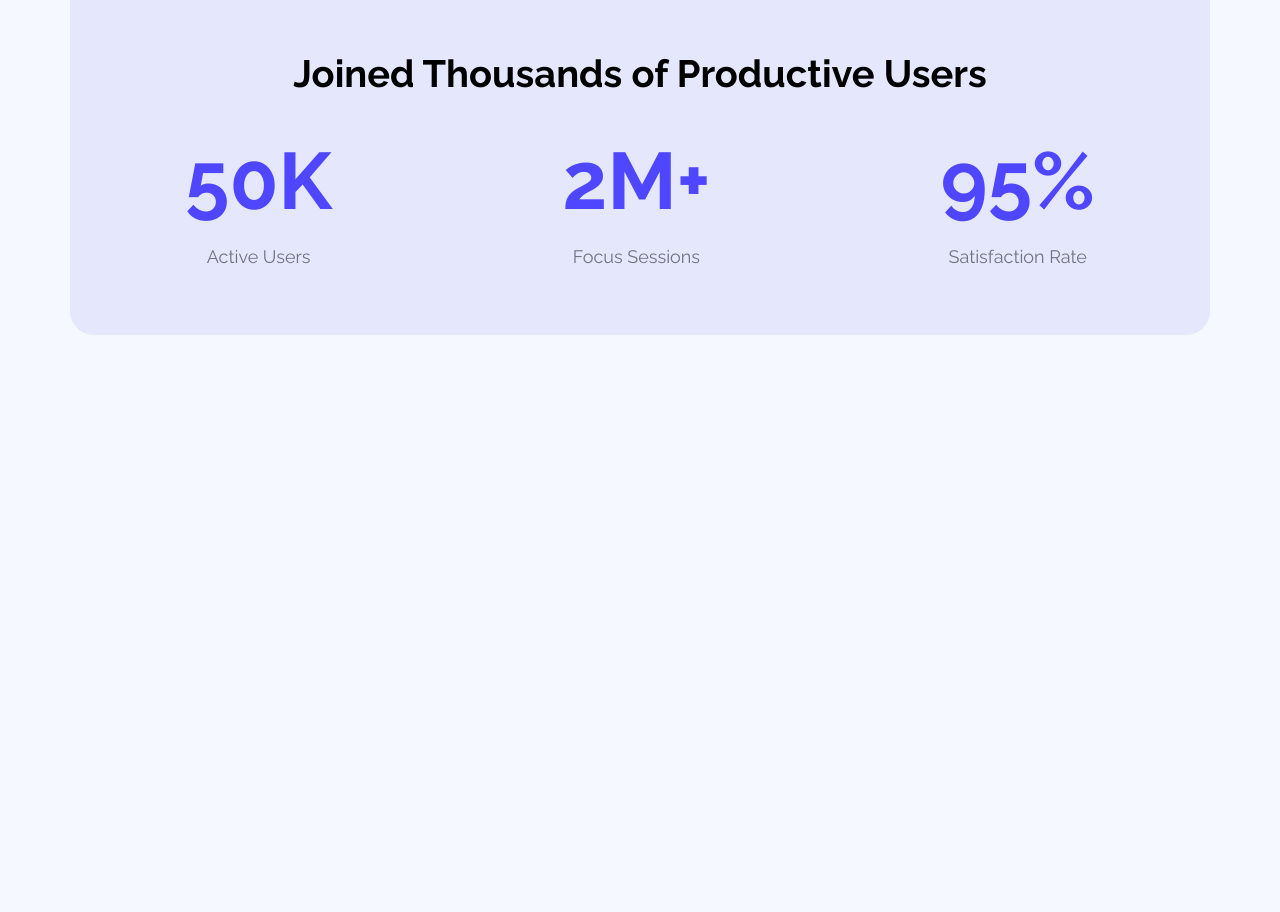
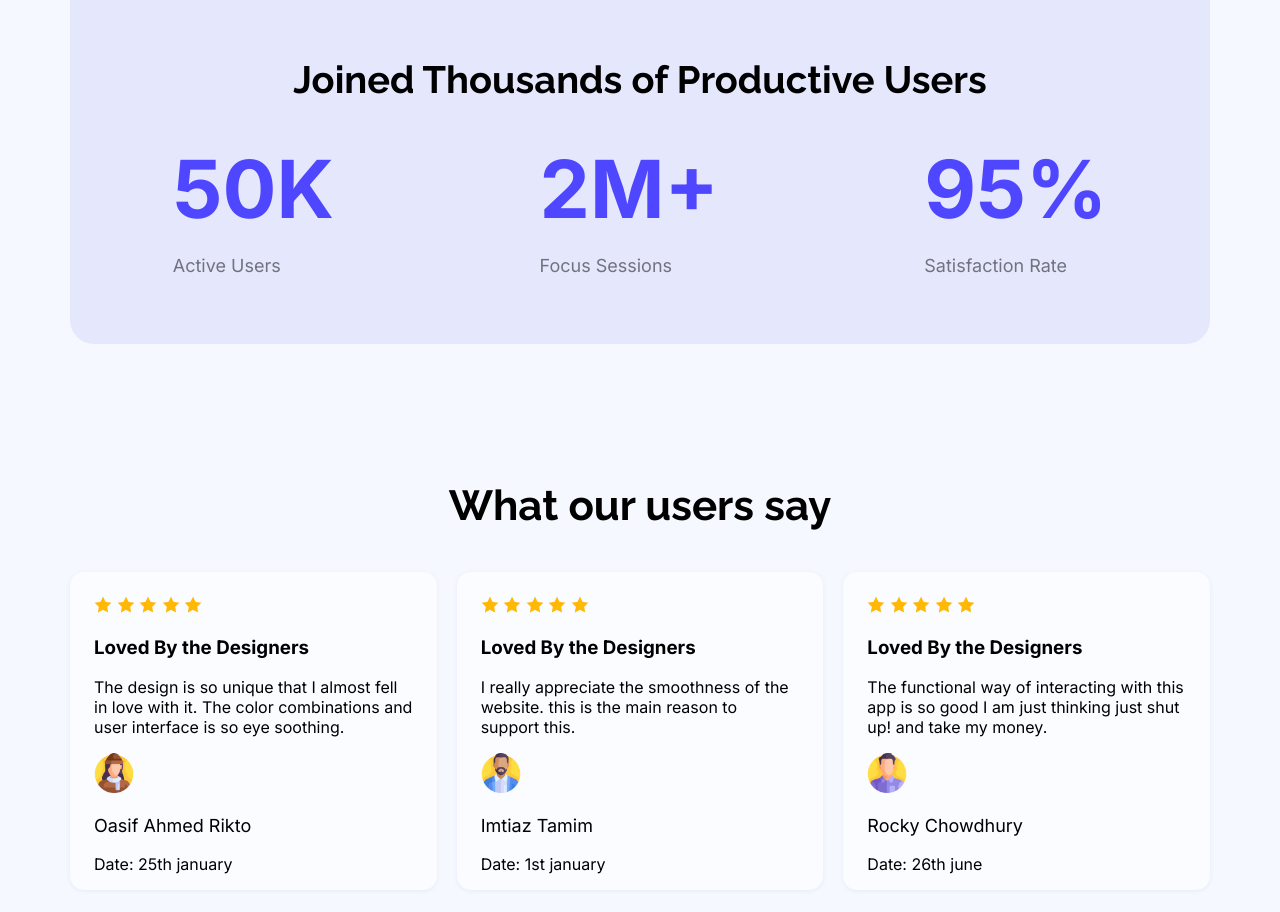
Before and after one commit to ahmed0004321/assignment-project, a plain HTML site: page index.html in a window 1280 px wide. Shown: the part 1260-2172 px from the top of the page. Before the commit the page ends 1603 px from the top, so only its background shows below. Drawn offline with Linux system fonts and the light colour scheme; a web font is replaced by a local one.

Commit message:
star icon section added

```diff
--- a/index.html
+++ b/index.html
@@ -58,6 +58,63 @@
                         </div>
                 </section>
             </section>
+
+            <!--star icon section-->
+            <section class="design">
+                <h3 class="matha">What our users say</h3>
+                <section class="design-input">
+                        <div class="main-put">
+                            <img src="Assets/icon-star.png" alt="">
+                            <img src="Assets/icon-star.png" alt="">
+                            <img src="Assets/icon-star.png" alt="">
+                            <img src="Assets/icon-star.png" alt="">
+                            <img src="Assets/icon-star.png" alt="">
+                            <h3>Loved By the Designers</h3>
+                            <p class="opacity">The design is so unique that I almost fell in love with it. The color combinations and user interface is so eye soothing.</p>
+                            <div class="customer">
+                                <img style="height: 40px" style="width:40px" src="Assets/woman_4140075.png" alt="">
+                                <div>
+                                <p style="font-size: 18px;" style="opacity: 0.5" style="font-weight: bold;">Oasif Ahmed Rikto</p>
+                                <p>Date: 25th january</p>
+                                </div>
+                            </div>
+                        </div>
+                        <div class="main-put">
+                            <img src="Assets/icon-star.png" alt="">
+                            <img src="Assets/icon-star.png" alt="">
+                            <img src="Assets/icon-star.png" alt="">
+                            <img src="Assets/icon-star.png" alt="">
+                            <img src="Assets/icon-star.png" alt="">
+                            <h3>Loved By the Designers</h3>
+                            <p class="opacity">I really appreciate the smoothness of the website. this is the main reason to support this.</p>
+                            <div class="customer">
+                                <img style="height: 40px" style="width:40px"  src="Assets/man_4140057.png" alt="">
+                                <div>
+                                <p style="font-size: 18px;" style="opacity: 0.5" style="font-weight: bold;">Imtiaz Tamim</p>
+                                <p>Date: 1st january</p>
+                                </div>
+                            </div>
+                        </div>
+                        </div>
+                        <div class="main-put">
+                            <img src="Assets/icon-star.png" alt="">
+                            <img src="Assets/icon-star.png" alt="">
+                            <img src="Assets/icon-star.png" alt="">
+                            <img src="Assets/icon-star.png" alt="">
+                            <img src="Assets/icon-star.png" alt="">
+                            <h3>Loved By the Designers</h3>
+                            <p class="opacity">The functional way of interacting with this app is so good I am just thinking just shut up! and take my money.</p>
+                            <div class="customer">
+                                <img style="height: 40px" style="width:40px"  src="Assets/man_4140037.png" alt="">
+                                <div>
+                                <p style="font-size: 18px;" style="opacity: 0.5" style="font-weight: bold;">Rocky Chowdhury</p>
+                                <p>Date: 26th june</p>
+                                </div>
+                            </div>
+                        </div>
+                        </div>
+                </section>
+            </section>
     </main>
     <footer>
 
--- a/styles/style.css
+++ b/styles/style.css
@@ -111,6 +111,7 @@ div button{
     padding-top: 50px;
     padding-bottom: 50px;
     border-radius: 24px;
+    margin-bottom: 137px;
 }
 .user-input{
     display: flex;
@@ -118,6 +119,10 @@ div button{
     align-items: center;
 }
 .user-input .output h3{
+    font-family: "Inter", sans-serif;
+    font-optical-sizing: auto;
+    font-weight: weight;
+    font-style: normal;
     font-size: 80px;
     color: #4E47FF;
     margin: 0px;
@@ -131,3 +136,48 @@ div button{
     font-size: 38px;
     font-weight: bold;
 }
+
+/* design styles */
+
+.design{
+    max-width: 1140px;
+    margin: 0 auto;
+    margin-bottom: 137px;
+}
+.design .matha{
+    font-size: 42px;
+    text-align: center;
+}
+.design-input{
+    display: flex;
+    gap: 20px;
+    align-items: center;
+}
+.design-input .main-put{
+    box-shadow: 0 1px 4px #e5ebf8;
+    padding: 24px;
+    border-radius: 14px;
+    text-align: start;
+    width: 366px;
+}
+.main-put h3{
+    padding-bottom: 0px;
+}
+
+.customer img{
+    margin: 0 auto;
+    padding: 0 auto;
+}
+.main-put .customer img, div{
+    text-align: start;
+    padding: 0px;
+    margin: 0px;
+    font-family: "Inter", sans-serif;
+}
+.main-put{
+    height: 270px;
+    background-color: #FAFCFF;
+}
+.customer div .opacity{
+    opacity: 0.3 !important;
+}
```
Also changed, not shown: Assets/man_4140037.png (added), Assets/man_4140057.png (added), Assets/woman_4140075.png (added).
